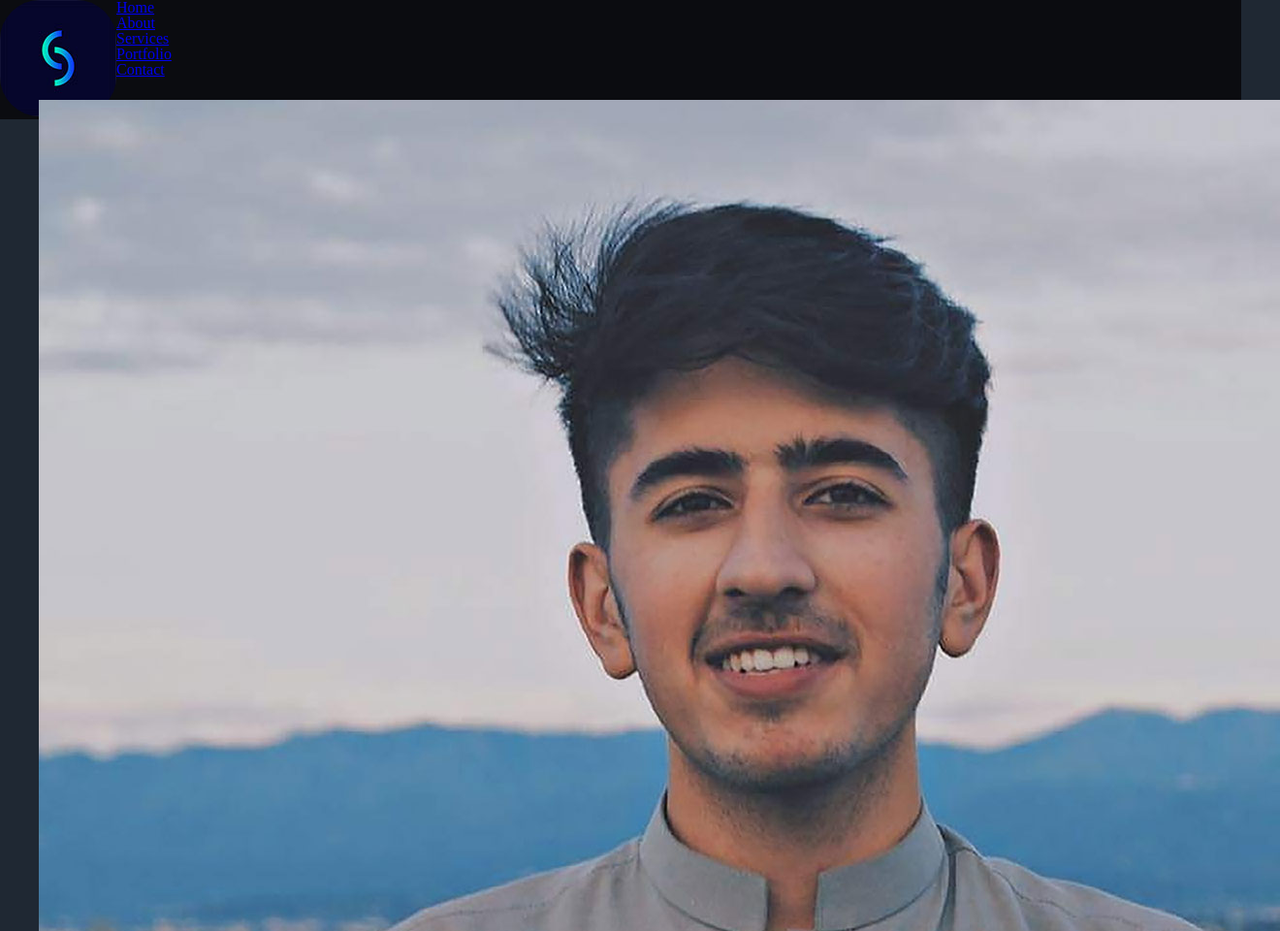
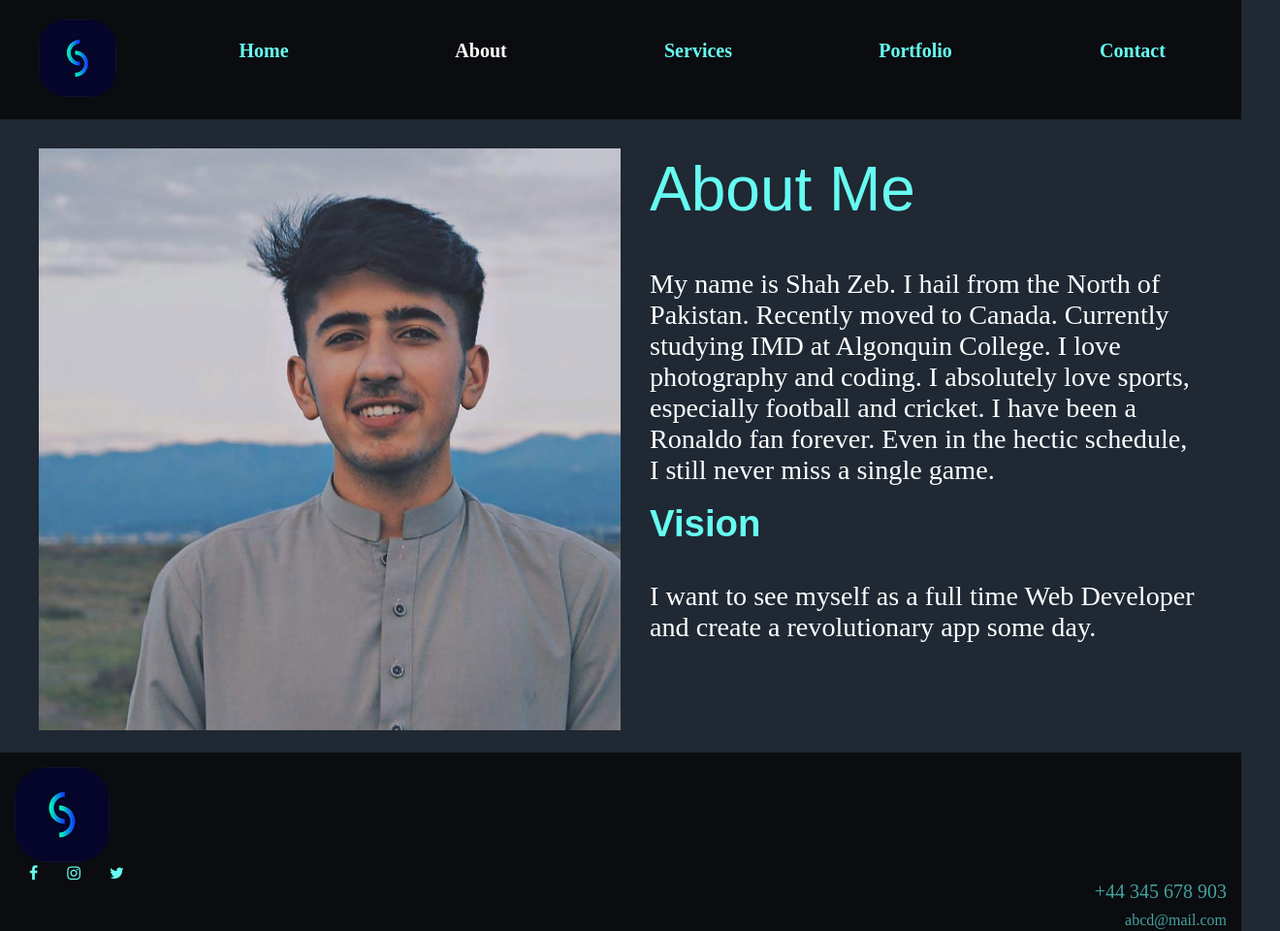
Before and after one commit to zeb00002/Portfolio, a plain HTML site: page about.html in a window 1280 px wide. Shown: the top 960 px of the page at 97% size, 1320 px wide, since content can reach past the window. Drawn offline with Linux system fonts and the light colour scheme; files that its build step writes are made by us from their sources.

Commit message:
About page complete

```diff
--- a/about.html
+++ b/about.html
@@ -4,25 +4,34 @@
     <meta charset="UTF-8">
     <meta http-equiv="X-UA-Compatible" content="IE=edge">
     <meta name="viewport" content="width=device-width, initial-scale=1.0">
-    <link rel="stylesheet" href="main.css">
+    <link rel="stylesheet" href="css/main.css">
     <link rel="stylesheet" href="https://cdnjs.cloudflare.com/ajax/libs/font-awesome/4.7.0/css/font-awesome.min.css" /> <!-- Link for all the icons-->
     <title>About</title>
 
 </head>
 <body>
     <header class="header">
-        <a href="index.html"><img src="images/logo.png" alt="creative logo of letter S"></a>
+        <ul class="logosec">
+            <li> <a href="index.html"><img src="images/logo.png" alt="creative logo of letter S"></a></li>
+            <li><i class="fa fa-bars fa-2x" aria-hidden="true"></i></li>
+        </ul>
+
+
+        <div class="nav">
         <ul>
-            <li><a href="#">Home</a></li>
-            <li><a href="#">About</a></li>
-            <li><a href="services.html">Services</a></li>
+            <li id="home"><a href="#">Home</a></li>
+            <li id="about"><a href="about.html">About</a></li>
+            <li><a href="#">Services</a></li>
             <li><a href="#">Portfolio</a></li>
             <li><a href="#">Contact</a></li>
         </ul>
+        </div>
+
     </header>
 
     <main>
 
+    <div class="zama">
     <div class="mypic">
         <picture>
 
@@ -55,42 +64,41 @@
 
     <div class="aboutme">
         <h2>About Me</h2>
-        <p>My name is Shah Zeb. I hail from the North of
-            Pakistan. Recently moved to Canada. Currently
-            studying IMD at Algonquin College. I love
-            photography and coding.
+        <p>My name is Shah Zeb. I hail from the North of  Pakistan. Recently moved to Canada. Currently studying IMD at Algonquin College. I love photography and coding. I absolutely love sports, especially football and
+            cricket. I have been a Ronaldo fan forever. Even in the hectic schedule, I still never miss a single game.
+        </p>
+        <h3>Vision</h3>
 
-            I absolutely love sports, especially football and
-            cricket. I have been a Ronaldo fan forever.
-            Even in the hectic schedule, I still never miss a
-            single game.
 
-            Vision
+           <p>I want to see myself as a full time Web Developer and create a revolutionary app some day.</p>
 
-            I want to see myself as a full time Web Developer
-            and create a revolutionary app some day.
-            </p>
+
+
+    </div>
     </div>
     </main>
     <footer>
         <div class="footer">
-        <div class="footerlogo">
+            <div class="footerlogo">
             <a href="index.html"><img src="images/logo.png" alt="creative logo of letter S"></a>
-        </div>
-        <div class="footer-social">
+
+            </div>
+            <div class="footer-social">
 
             <ul>
                 <li><a href="#" class="fa fa-facebook"></a></li>
                 <li><a href="#" class="fa fa-instagram"></a></li>
                 <li><a href="#" class="fa fa-twitter"></a></li>
             </ul>
-        </div>
-        <div class="add">
+            </div>
+            <div class="number">
             <p>+44 345 678 903</p>
+            </div>
+            <div class="mail">
             <a href="#">abcd@mail.com</a>
-        </div>
+             </div>
+
         </div>
     </footer>
-
 </body>
 </html>
--- a/css/main.css
+++ b/css/main.css
@@ -456,3 +456,82 @@ h2{
 
 
 }
+
+/* About Page */
+
+/*Mobile first */
+
+.mypic img{
+    margin-top: 20px;
+    object-fit: cover;
+    width: 100%;
+
+
+}
+
+.aboutme h2{
+    margin-top: 20px;
+    margin-bottom: 20px;
+
+}
+
+.aboutme h3{
+    margin-left: 0px;
+    text-align: left;
+    font-family:var(--text-headings);
+    font-size: 20px;
+    margin-top: 10px;
+    margin-bottom: 20px;
+}
+
+.aboutme p{
+    color:var(--clr-text);
+    text-align: left;
+
+
+}
+#home a{
+    color: var(--clr-headings);
+}
+
+#about a{
+    color: #FFFFFF;
+}
+/*about large screens */
+@media only screen and (min-width: 600px){
+
+    .zama{
+        display: grid;
+        grid-template-columns: 50% 1fr;
+        grid-template-rows: 100%;
+    }
+    .mypic{
+        margin-top: 30px;
+
+
+    }
+
+
+    .aboutme{
+        margin-left: 30px;
+        margin-top: 40px;
+
+
+
+    }
+
+    .aboutme h2{
+        font-size: 5vw;
+        margin-bottom: 30px;
+    }
+    .aboutme h3{
+        font-size:3vw;
+
+    }
+
+    .aboutme p{
+        font-size: 2.2vw;
+        margin-top: 20px;
+    }
+
+}
```
